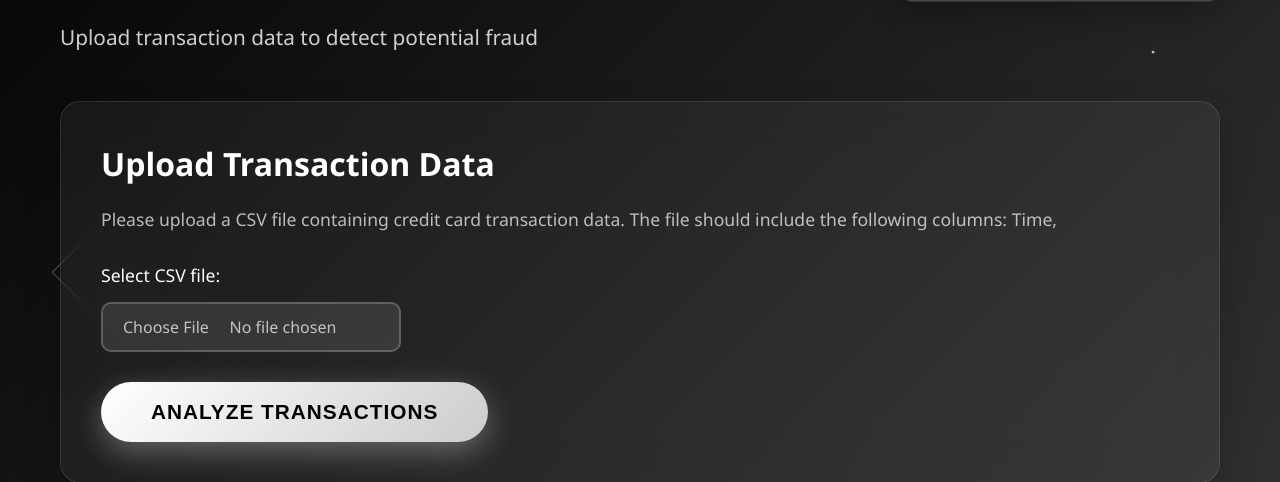
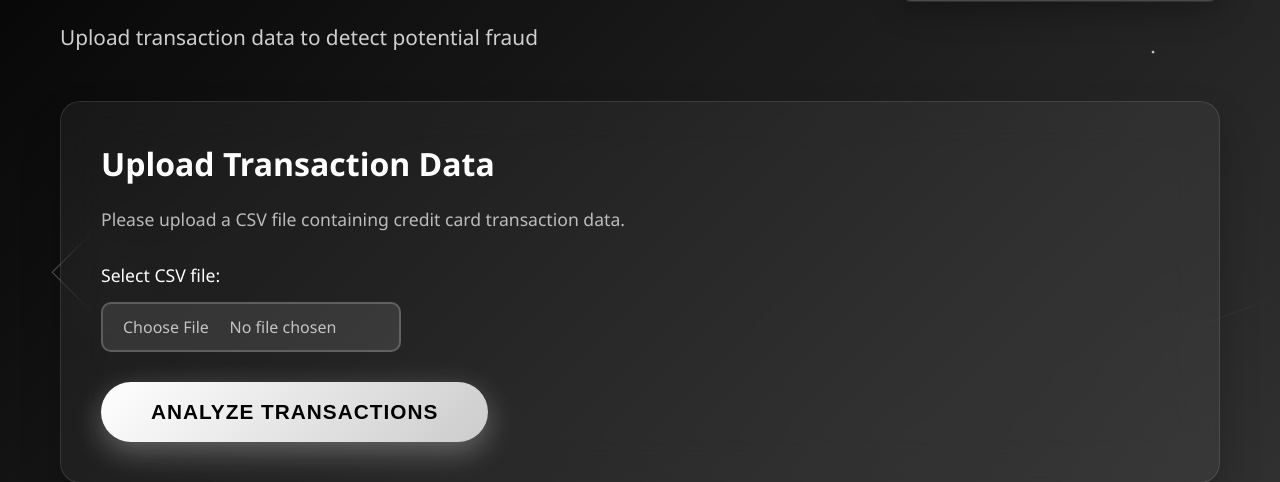
Before and after one commit to Dishant2510/CC-Fraud-Detection, a Flask app: page / in a window 1280 px wide. Shown: the part 337-819 px from the top of the page. Run offline with Flask 3, Linux system fonts and the light colour scheme.

Commit message:
first commit

```diff
--- a/templates/index.html
+++ b/templates/index.html
@@ -1077,7 +1077,7 @@
             <div class="upload-section">
                 <h2 class="upload-title">Upload Transaction Data</h2>
                 <p class="upload-description">
-                    Please upload a CSV file containing credit card transaction data. The file should include the following columns: Time,
+                    Please upload a CSV file containing credit card transaction data.
                 </p>
 
                 <form id="uploadForm">
```
Also changed, not shown: README.md (added), 2 other files.
